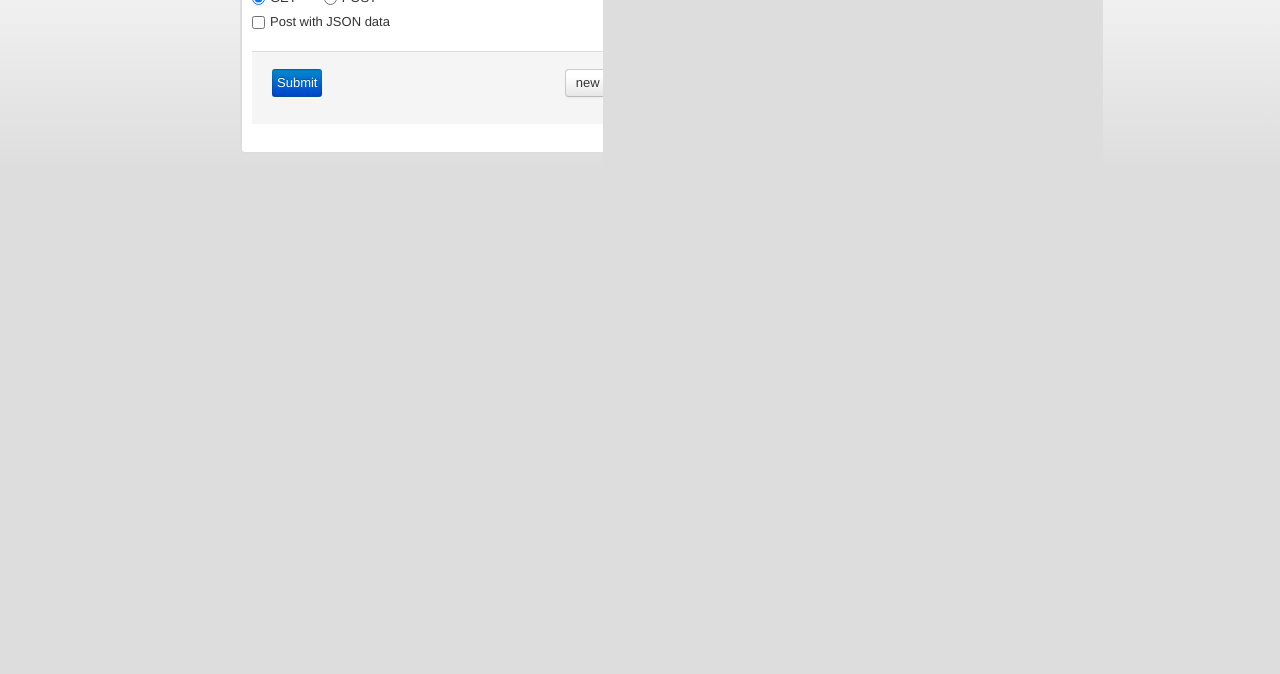
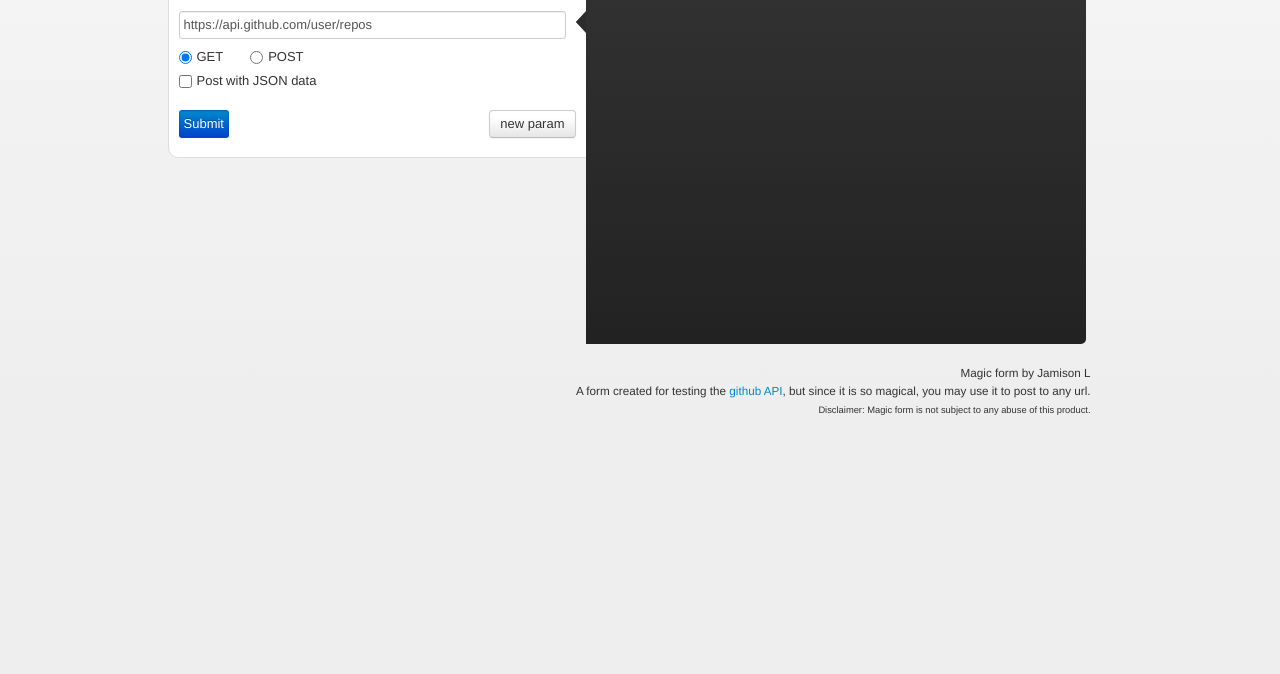
Before and after one commit to creativej/magic-form, a plain HTML site: page index.html in a window 1280 px wide. Shown: the part 126-800 px from the top of the page. Drawn offline with nearby package versions, Linux system fonts and the light colour scheme.

Commit message:
Front end updated

```diff
--- a/css/layout.css
+++ b/css/layout.css
@@ -1,33 +1,60 @@
 body {
-	background-color: #ddd;
+	background-color: #eeeeee;
 }
 
 .background {
-	/* Safari 5.1, Chrome 10+ */
-	background: -webkit-linear-gradient(top, #fff, #ddd);
-	/* Firefox 3.6+ */
-	background: -moz-linear-gradient(top, #fff, #ddd);
-	/* IE 10 */
-	background: -ms-linear-gradient(top, #fff, #ddd);
-	/* Opera 11.10+ */
-	background: -o-linear-gradient(top, #fff, #ddd);
+	background-color: #eeeeee; /* Old browsers */
+	background-repeat: repeat-x; /* Repeat the gradient */
+	background-image: -moz-linear-gradient(top, #f5f5f5 0%, #eeeeee 100%); /* FF3.6+ */
+	background-image: -webkit-gradient(linear, left top, left bottom, color-stop(0%,#f5f5f5), color-stop(100%,#eeeeee)); /* Chrome,Safari4+ */
+	background-image: -webkit-linear-gradient(top, #f5f5f5 0%,#eeeeee 100%); /* Chrome 10+,Safari 5.1+ */
+	background-image: -ms-linear-gradient(top, #f5f5f5 0%,#eeeeee 100%); /* IE10+ */
+	background-image: -o-linear-gradient(top, #f5f5f5 0%,#eeeeee 100%); /* Opera 11.10+ */
+}
+
+#magicform input:focus, a:focus {
+	outline: none;
 }
 
 #magicform .container {
-	width: 800px;
+	width: 945px;
+	padding-top: 70px;
+}
+
+#magicform h1 {
+	margin-bottom: 10px;
+	font-family: 'Niconne', cursive;
+	color: #0048CC;
 }
 
 .main {
 	position: absolute;
 }
 
+.loader {
+	display: none;
+	position: absolute;
+	width: 43px;
+	height: 11px;
+	margin: 100px 15%;
+	background: transparent url(/magic-form/img/loadinfo.gif) no-repeat;
+}
+
+.leftcolumn {
+	width: 419px;
+	display: inline-block;
+	vertical-align: top;
+}
+
+.ie7 .leftcolumn {
+	display: inline;
+}
+
 form {
 	background-color: #fff;
-	width: 419px;
-	border: #DDD 2px solid;
+	border: #ddd 1px solid;
 	padding: 20px 10px 10px;
-	border-radius: 5px 0 0 5px;
-	margin-top: 20px;
+	border-radius: 10px 0px 0px 10px;
 }
 
 label.radio {
@@ -68,7 +95,7 @@ input.param {
 	margin-bottom: 0;
 }
 
-.form-actions input.btn {
+.actions input.btn {
 	float: right;
 	margin: 0 0 0 auto;
 }
@@ -76,16 +103,30 @@ input.param {
 .response {
 	font-size: 85%;
     margin-right: -2px;
-    position: absolute;
-    right: 14%;
     width: 500px;
+    display: inline-block;
+	background-color: #2c2c2c;
+	background-image: -moz-linear-gradient(top, #333333, #222222);
+	background-image: -ms-linear-gradient(top, #333333, #222222);
+	background-image: -webkit-gradient(linear, 0 0, 0 100%, from(#333333), to(#222222));
+	background-image: -webkit-linear-gradient(top, #333333, #222222);
+	background-image: -o-linear-gradient(top, #333333, #222222);
+	background-image: linear-gradient(top, #333333, #222222);
+    border-radius: 0 5px 5px 0;
+    min-height: 400px;
+    border-color: #2c2c2c;
+    border-width: 2px;
+    margin-left: -4px;
+}
+
+.ie7 .response {
+	display: inline;
 }
 
 .response pre {
-    border-radius: 0 5px 5px 0;
-    min-height: 400px;
-    border-color: #ddd;
-    background-color: #ddd;
+	background: transparent;
+	border: none;
+    color: #fff;
 }
 
 .arrowleft {
@@ -93,8 +134,29 @@ input.param {
 	height: 0;
 	border-top: 10px solid transparent;
 	border-bottom: 10px solid transparent;
-	border-right:10px solid #ddd;
-    margin-left: -9px;
-    margin-top: 23px;
+	border-right:10px solid #2c2c2c;
+    margin-left: -10px;
+    margin-top: 68px;
     position: absolute;
 }
+.arrowleftborder {
+	width: 0;
+	height: 0;
+	border-top: 11px solid transparent;
+	border-bottom: 11px solid transparent;
+	border-right:10px solid #2c2c2c;
+    margin-left: -10px;
+    margin-top: 67px;
+    position: absolute;
+}
+
+footer {
+	margin-top: 20px;
+	margin-right: 22px;
+	text-align: right;
+	font-size: 90%;
+}
+
+.disclaimer {
+	font-size: 80%;
+}
--- a/index.html
+++ b/index.html
@@ -25,6 +25,7 @@
   <!-- CSS concatenated and minified via ant build script-->
   <link rel="stylesheet" href="css/style.css">
   <link rel="stylesheet" href="css/bootstrap.min.css">
+  <link href='http://fonts.googleapis.com/css?family=Niconne' rel='stylesheet' type='text/css'>
   <link rel="stylesheet" href="css/layout.css">
   <!-- end CSS-->
 
@@ -40,15 +41,10 @@
 <body id="magicform">
   <div class="background">
     <div class="container">
+      <div id="main" role="main">
+        <div class="leftcolumn">
           <h1>Magic form</h1>
-      <div id="main" role="main">
-        <div class="response">
-          <div class="arrowleft"></div>
-          <pre data-bind="text: response">
-
-          </pre>
-        </div>
-        <form class="shadow">
+          <form class="shadow" action="#">
             <div class="clearfix">
               <input data-bind="value: url" placeholder="Enter url address here" type="text"/>
             </div>
@@ -65,14 +61,28 @@
                 </div>
               </div>
             </div>
-          <div class="form-actions">
+            <div class="actions">
              <input type="button" data-bind="click: submit" class="btn-primary" value="Submit" />
               <input type="button" data-bind="click: addParam" value="new param" class="btn param"/>
             </div>
           </form>
         </div>
+        <div class="response">
+          <div class="arrowleftborder"></div>
+          <div class="arrowleft"></div>
+          <div class="loader" data-bind="showPreloader: loading()"></div>
+          <pre data-bind="text: response, showResponse: loading()" >
+
+          </pre>
+        </div>
+      </div>
+      <footer>
+        Magic form by Jamison L<br/>
+        A form created for testing the <a href="http://developer.github.com/">github API</a>, but since it is so magical, you may use it to post to any url. <br/>
+        <span class="disclaimer">Disclaimer: Magic form is not subject to any abuse of this product.</span>
+      </footer>
     </div> <!--! end of #container -->
-  </div>
+  </div><!--! end of .background -->
 
   <!-- JavaScript at the bottom for fast page loading -->
 
```
Lines whose indentation alone changed are shown as unchanged.
